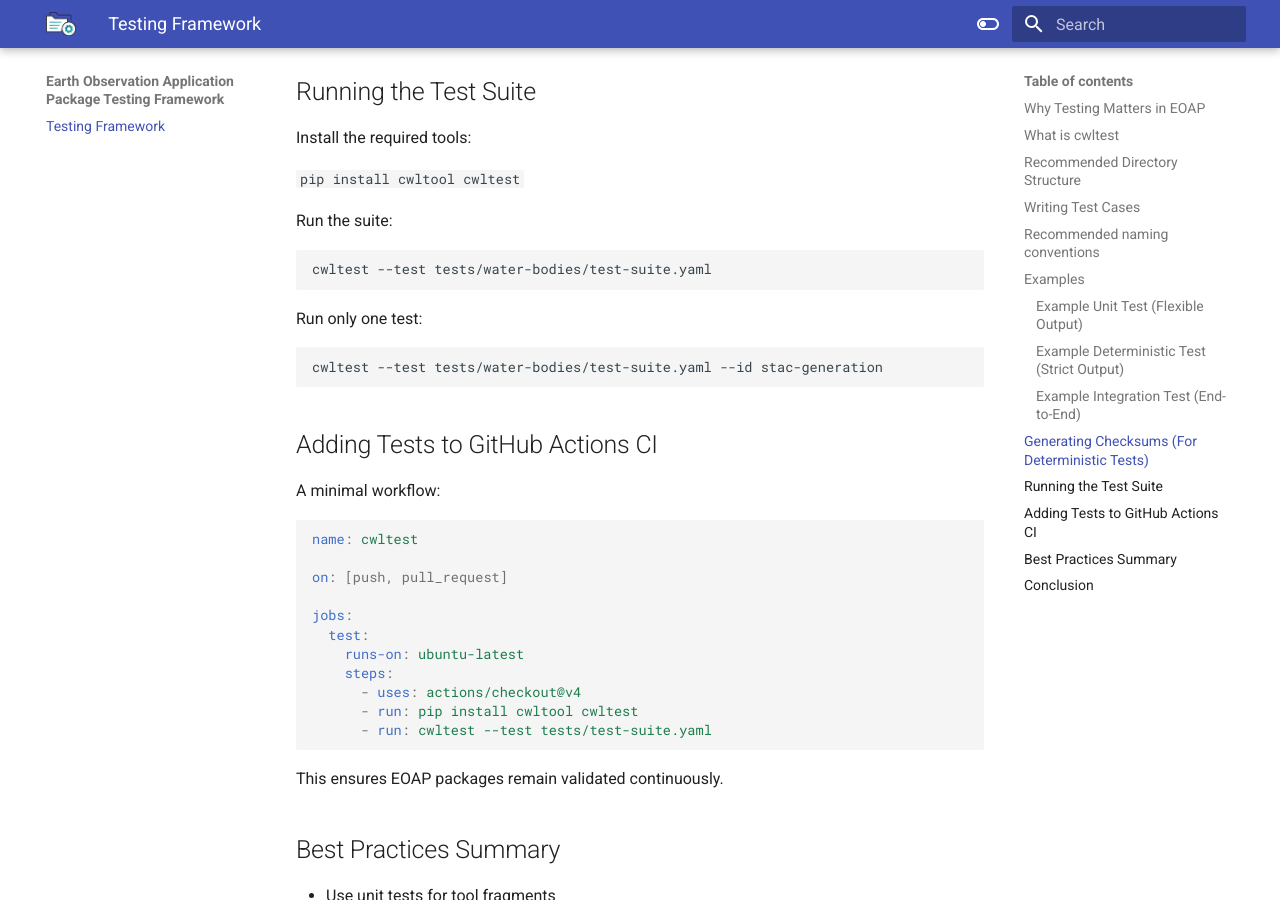
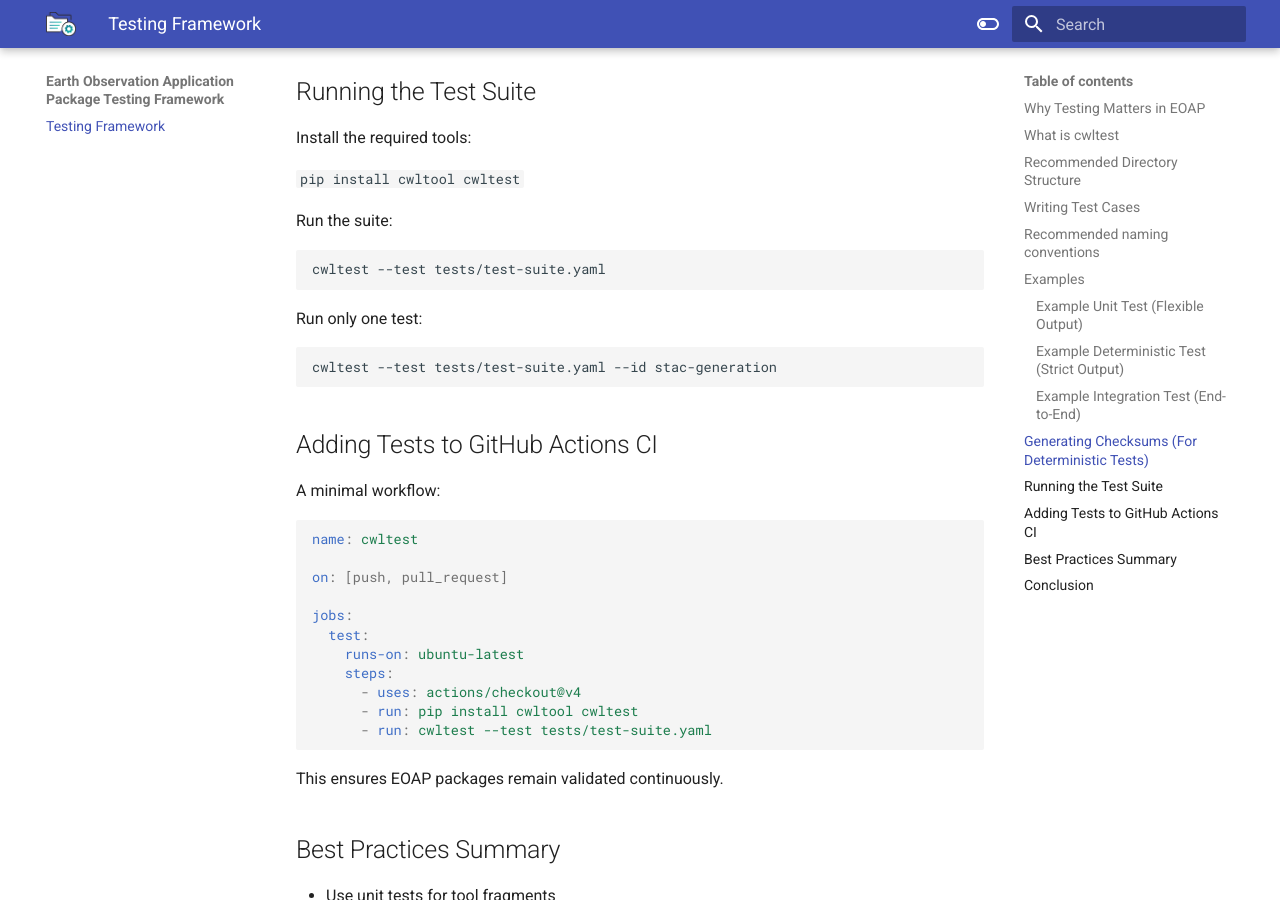
Before and after one commit to eoap/testing-framework, an MkDocs documentation site: the page built from docs/index.md, in a window 1280 px wide and 900 px high, scrolled down 3728 px. Built offline with MkDocs 1.6.1 and Material for MkDocs 9.7.7, drawn with Linux system fonts in a browser that asks for light colours.

Commit message:
fixes test-suite.yaml

````diff
--- a/docs/index.md
+++ b/docs/index.md
@@ -167,13 +167,13 @@ Install the required tools:
 Run the suite:
 
 ```
-cwltest --test tests/water-bodies/test-suite.yaml
+cwltest --test tests/test-suite.yaml
 ```
 
 Run only one test:
 
 ```
-cwltest --test tests/water-bodies/test-suite.yaml --id stac-generation
+cwltest --test tests/test-suite.yaml --id stac-generation
 ```
 
 ## Adding Tests to GitHub Actions CI
````
Also changed, not shown: README.md (+2 -2 lines), 3 other files.
